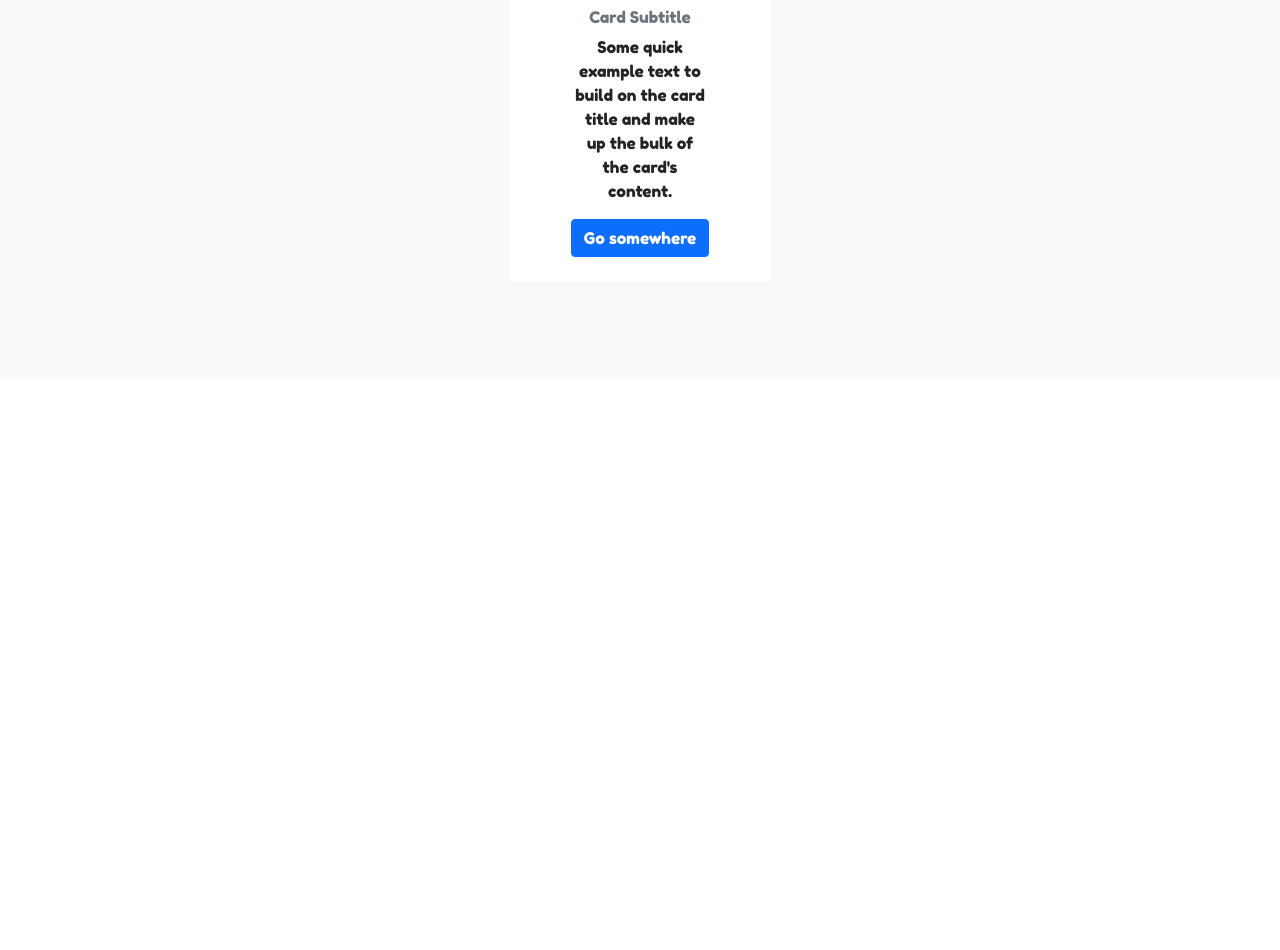
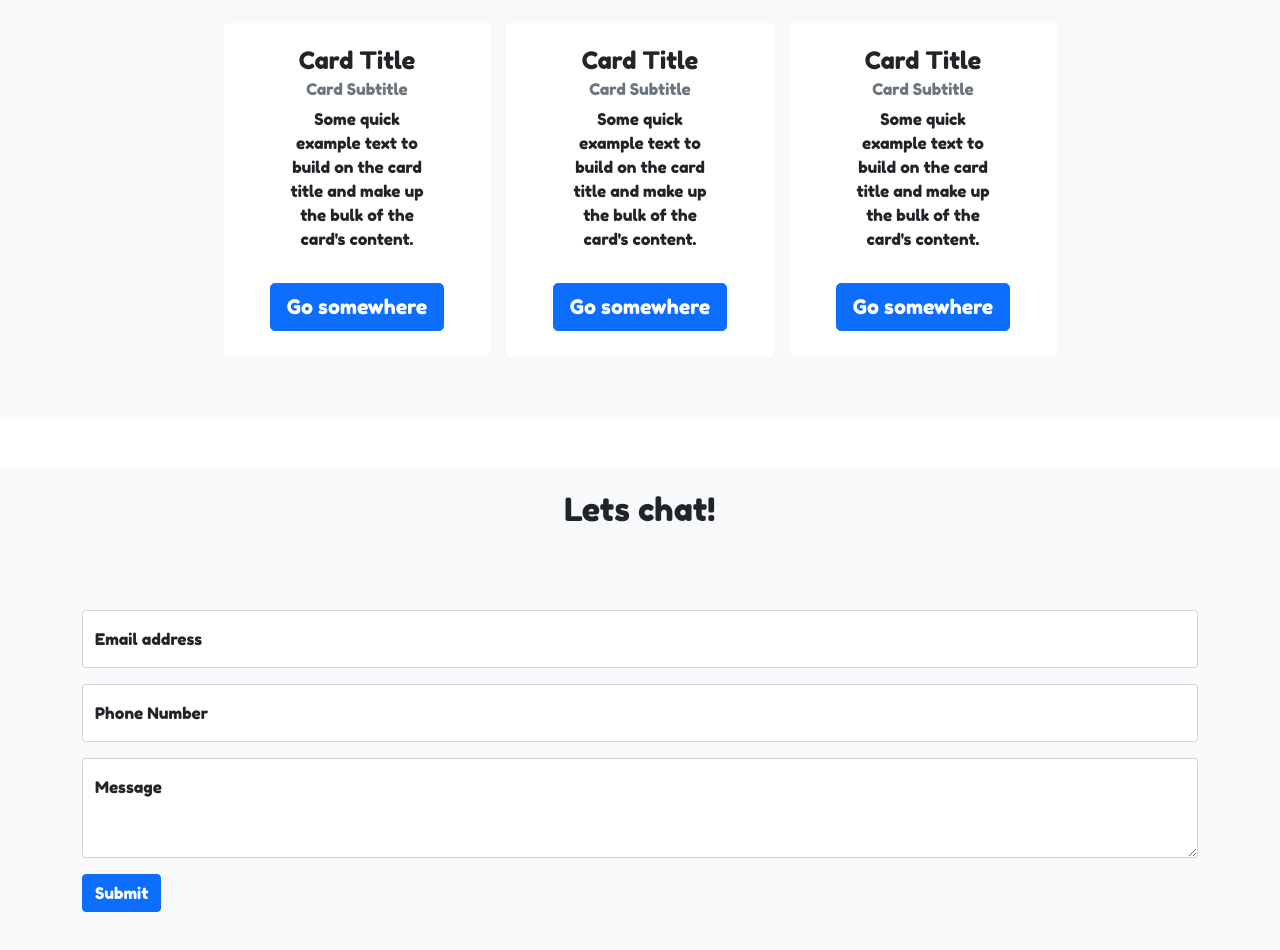
Before and after one commit to iyanez2314/react-portfolio, a React (Create React App) app: page / in a window 1280 px wide. Shown: the part 802-1752 px from the top of the page. Before the commit the page ends 1179 px from the top, so only its background shows below. Built offline with nearby package versions, Linux system fonts and the light colour scheme.

Commit message:
added more cards to the projects section i also added a contact me form

```diff
--- a/src/App.js
+++ b/src/App.js
@@ -3,6 +3,7 @@ import Header from './components/Header';
 import Navigation from './components/Navigation';
 import AboutMe from './Pages/About-me';
 import Projects from './Pages/Projects';
+import Contact from './Pages/Contact';
 
 import 'bootstrap/dist/css/bootstrap.min.css';
 import './App.css'
@@ -23,6 +24,7 @@ function App() {
       <Navigation/>
       <AboutMe/>
       <Projects/>
+      <Contact/>
     </div>
 
   );
--- /dev/null
+++ b/src/Pages/Contact/index.js
@@ -0,0 +1,53 @@
+import React from 'react';
+import { Form, Button, FloatingLabel } from 'react-bootstrap';
+
+function Contact () {
+    return (
+        <section className='bg-light mt-5 pb-3'>
+            <div className='container-lg'>
+                <div className='text-center py-4'>
+                    <h2>
+                        Lets chat!
+                    </h2>
+                </div>
+
+            <div className='row my-5 align-items-center justify-content-center'>
+    <Form>
+            <Form.Group className="mb-3" controlId="formBasicEmail">
+                <FloatingLabel
+                controlId='floatingInput'
+                label='Email address'
+                className='mb-3'
+                >
+                    <Form.Control type="email" placeholder="Enter email" />
+                </FloatingLabel>
+            </Form.Group>
+
+            <Form.Group className="mb-3" controlId="formBasicPassword">
+                <FloatingLabel
+                controlId='floatingInput'
+                label='Phone Number'
+                className='mb-3'
+                >
+                <Form.Control type="phoneNumber" placeholder="Phone number" />
+                </FloatingLabel>
+
+                <FloatingLabel controlId="floatingTextarea2" label="Message">
+            <Form.Control
+            as="textarea"
+            placeholder="Message"
+            style={{ height: '100px' }}
+            />
+            </FloatingLabel>
+            </Form.Group>
+                <Button variant="primary" type="submit">
+                    Submit
+                </Button>
+    </Form>
+            </div>
+            </div>
+        </section>
+    )
+}
+
+export default Contact;
--- a/src/Pages/Projects/index.js
+++ b/src/Pages/Projects/index.js
@@ -4,17 +4,17 @@ import Image from '../../Assets/isaac-yanez-background.png'
 
 function Projects () {
     return (
-    <section className="bg-light mt-5 pb-5">
+    <section className="bg-light mt-5 pb-3">
         <div className="container-lg">
-           <div className="text-center">
+           <div className="text-center py-4">
                 <h2>
                     Projects
                 </h2>
                 </div>
 
-            <div className="row my-5 align-items-center justify-content-center">
+<div className="row my-5 align-items-center justify-content-center g-3">
     <div className="col-8 col-lg-4 col-xl-3">
-<Card className="card border-0">
+        <Card className="border-0">
     <Card.Body className="text-center py-4">
         <Card.Title><h4>Card Title</h4></Card.Title>
             <Card.Subtitle className="mb-2 text-muted">Card Subtitle</Card.Subtitle>
@@ -22,10 +22,39 @@ function Projects () {
             Some quick example text to build on the card title and make up the bulk of
             the card's content.
                 </Card.Text>
-                <Button variant="primary">Go somewhere</Button>
+                <Button className="btn-outline btn-lg mt-3">Go somewhere</Button>
     </Card.Body>
     </Card>
     </div>
+
+    <div className="col-8 col-lg-4 col-xl-3">
+        <Card className="border-0">
+    <Card.Body className="text-center py-4">
+        <Card.Title><h4>Card Title</h4></Card.Title>
+            <Card.Subtitle className="mb-2 text-muted">Card Subtitle</Card.Subtitle>
+                <Card.Text className="mx-5 d-none d-lg-block">
+            Some quick example text to build on the card title and make up the bulk of
+            the card's content.
+                </Card.Text>
+                <Button className="btn-outline btn-lg mt-3">Go somewhere</Button>
+    </Card.Body>
+    </Card>
+    </div>
+
+    <div className="col-8 col-lg-4 col-xl-3">
+        <Card className="border-0">
+    <Card.Body className="text-center py-4">
+        <Card.Title><h4>Card Title</h4></Card.Title>
+            <Card.Subtitle className="mb-2 text-muted">Card Subtitle</Card.Subtitle>
+                <Card.Text className="mx-5 d-none d-lg-block">
+            Some quick example text to build on the card title and make up the bulk of
+            the card's content.
+                </Card.Text>
+                <Button className="btn-outline btn-lg mt-3">Go somewhere</Button>
+    </Card.Body>
+    </Card>
+    </div>
+
 </div>
             </div>
         </section>
```
Lines whose indentation alone changed are shown as unchanged.
